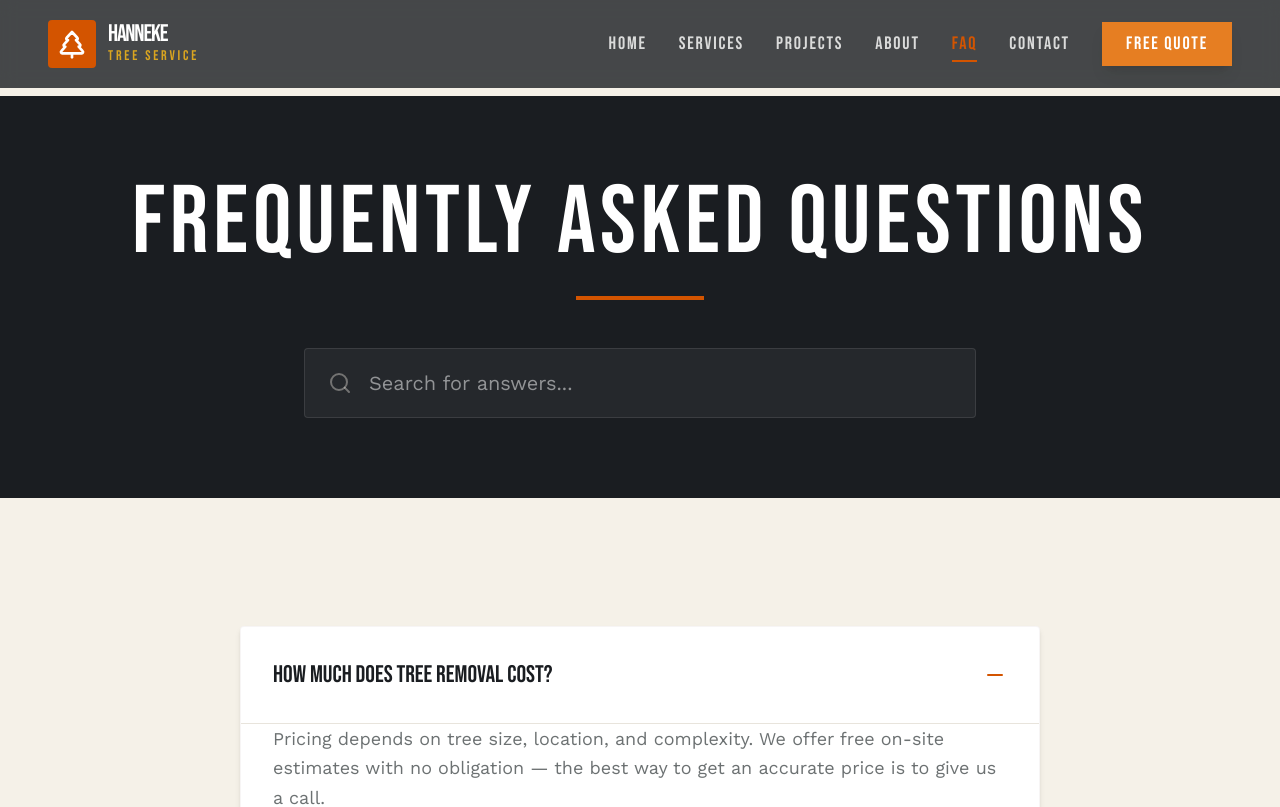
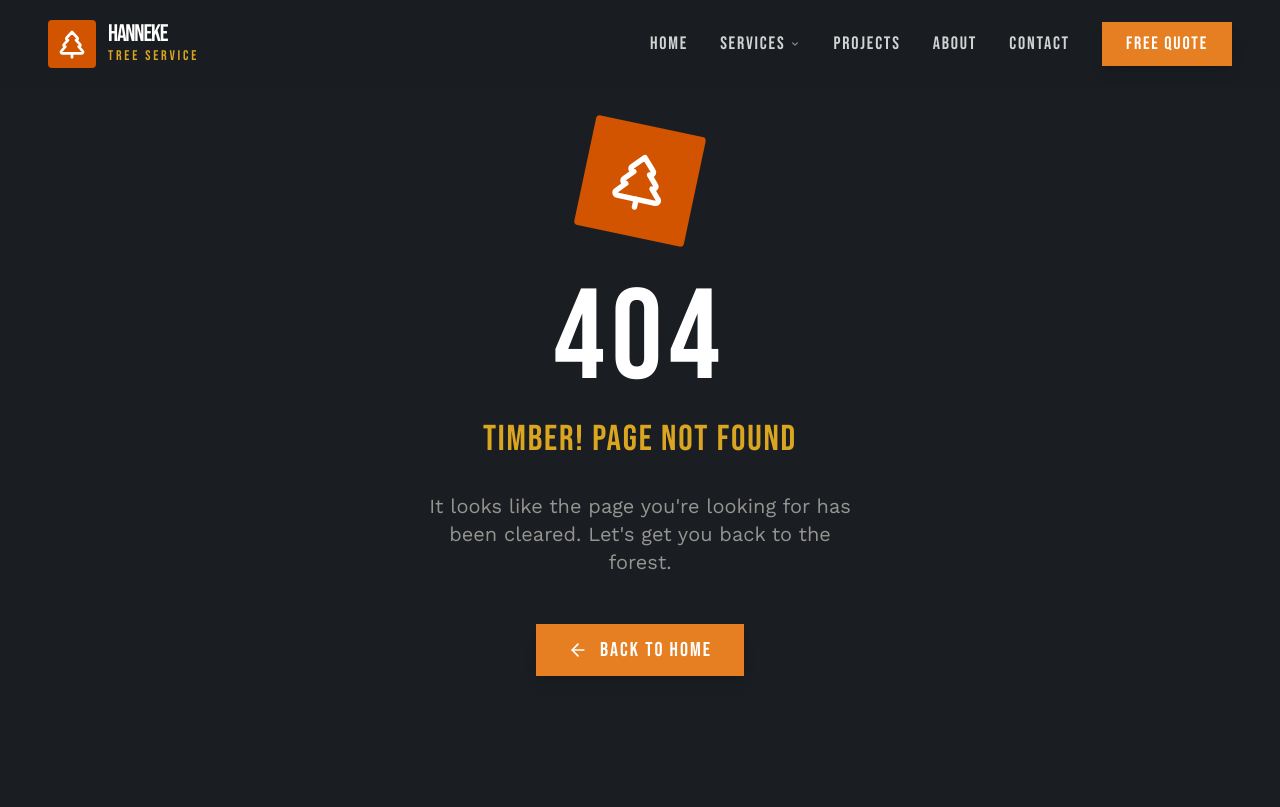
Before and after one commit to owen645/HannekeTreeService, a React (Vite) app: page /faq in a window 1280 px wide. Shown: the top 807 px of the page. Built offline with nearby package versions, Linux system fonts and the light colour scheme; a web font is replaced by a local one.

Commit message:
Services dropdown nav, remove sawdust animation, consolidate FAQs to home page

```diff
--- a/src/App.tsx
+++ b/src/App.tsx
@@ -10,7 +10,6 @@ import Services from './pages/Services';
 import ServiceDetail from './pages/ServiceDetail';
 import Projects from './pages/Projects';
 import About from './pages/About';
-import FAQ from './pages/FAQ';
 import Contact from './pages/Contact';
 
 const ScrollToTop = () => {
@@ -78,7 +77,6 @@ const AnimatedRoutes = () => {
         <Route path="/services/:slug" element={<ServiceDetail />} />
         <Route path="/projects" element={<Projects />} />
         <Route path="/about" element={<About />} />
-        <Route path="/faq" element={<FAQ />} />
         <Route path="/contact" element={<Contact />} />
         <Route path="*" element={<NotFound />} />
       </Routes>
--- a/src/components/HomeSections.tsx
+++ b/src/components/HomeSections.tsx
@@ -23,27 +23,6 @@ export const Hero = () => {
         <div className="absolute inset-0 bg-gradient-to-r from-steel-black via-steel-black/60 to-transparent" />
       </div>
 
-      {/* Particles (Simplified) */}
-      <div className="absolute inset-0 pointer-events-none overflow-hidden z-10">
-        {[...Array(20)].map((_, i) => (
-          <motion.div
-            key={i}
-            initial={{ y: -20, x: Math.random() * 100 + '%', opacity: 0 }}
-            animate={{
-              y: '110vh',
-              opacity: [0, 0.4, 0],
-              rotate: 360
-            }}
-            transition={{
-              duration: Math.random() * 10 + 10,
-              repeat: Infinity,
-              ease: "linear",
-              delay: Math.random() * 10
-            }}
-            className="absolute w-1 h-1 bg-sawdust-gold rounded-full"
-          />
-        ))}
-      </div>
 
       <div className="container-custom relative z-20">
         <motion.div
@@ -307,7 +286,12 @@ export const FAQPreview = () => {
         </div>
 
         <div className="text-center mt-12">
-          <Link to="/faq" className="btn-outline">VIEW ALL FAQS</Link>
+          <Link
+            to="/contact"
+            className="inline-flex items-center gap-2 font-heading text-xl tracking-widest text-rust-orange hover:text-chainsaw-orange transition-colors"
+          >
+            GOT MORE QUESTIONS? CONTACT US <ArrowRight size={20} />
+          </Link>
         </div>
       </div>
     </section>
--- a/src/components/Layout.tsx
+++ b/src/components/Layout.tsx
@@ -23,7 +23,6 @@ export const Navbar = () => {
     { name: 'Services', path: '/services' },
     { name: 'Projects', path: '/projects' },
     { name: 'About', path: '/about' },
-    { name: 'FAQ', path: '/faq' },
     { name: 'Contact', path: '/contact' },
   ];
 
@@ -43,9 +42,34 @@ export const Navbar = () => {
           </div>
         </Link>
 
-        {/* Desktop Nav */}
         <div className="hidden lg:flex items-center gap-8">
           {navLinks.map((link) => (
+            link.name === 'Services' ? (
+              <div key="services" className="relative group">
+                <Link
+                  to="/services"
+                  className={cn(
+                    "font-heading text-lg tracking-widest text-white/80 hover:text-rust-orange transition-colors relative flex items-center gap-1",
+                    location.pathname.startsWith('/services') && "text-rust-orange"
+                  )}
+                >
+                  Services
+                  <svg className="w-3 h-3 opacity-60 group-hover:rotate-180 transition-transform duration-200" fill="currentColor" viewBox="0 0 20 20"><path fillRule="evenodd" d="M5.293 7.293a1 1 0 011.414 0L10 10.586l3.293-3.293a1 1 0 111.414 1.414l-4 4a1 1 0 01-1.414 0l-4-4a1 1 0 010-1.414z" clipRule="evenodd"/></svg>
+                </Link>
+                {/* Dropdown */}
+                <div className="absolute top-full left-0 mt-2 w-52 bg-steel-black border border-rust-orange/20 shadow-2xl opacity-0 invisible group-hover:opacity-100 group-hover:visible transition-all duration-200 z-50">
+                  {SERVICES.map((service) => (
+                    <Link
+                      key={service.id}
+                      to={`/services/${service.slug}`}
+                      className="block px-5 py-3 font-heading text-sm tracking-widest text-white/70 hover:text-rust-orange hover:bg-white/5 transition-colors border-b border-white/5 last:border-0"
+                    >
+                      {service.title}
+                    </Link>
+                  ))}
+                </div>
+              </div>
+            ) : (
               <Link
                 key={link.name}
                 to={link.path}
@@ -60,6 +84,7 @@ export const Navbar = () => {
                   location.pathname === link.path ? "w-full" : "w-0 group-hover:w-full"
                 )} />
               </Link>
+            )
           ))}
           <Link to="/contact" className="btn-primary py-2 px-6 text-lg">
             FREE QUOTE
```
Lines whose indentation alone changed are shown as unchanged.
